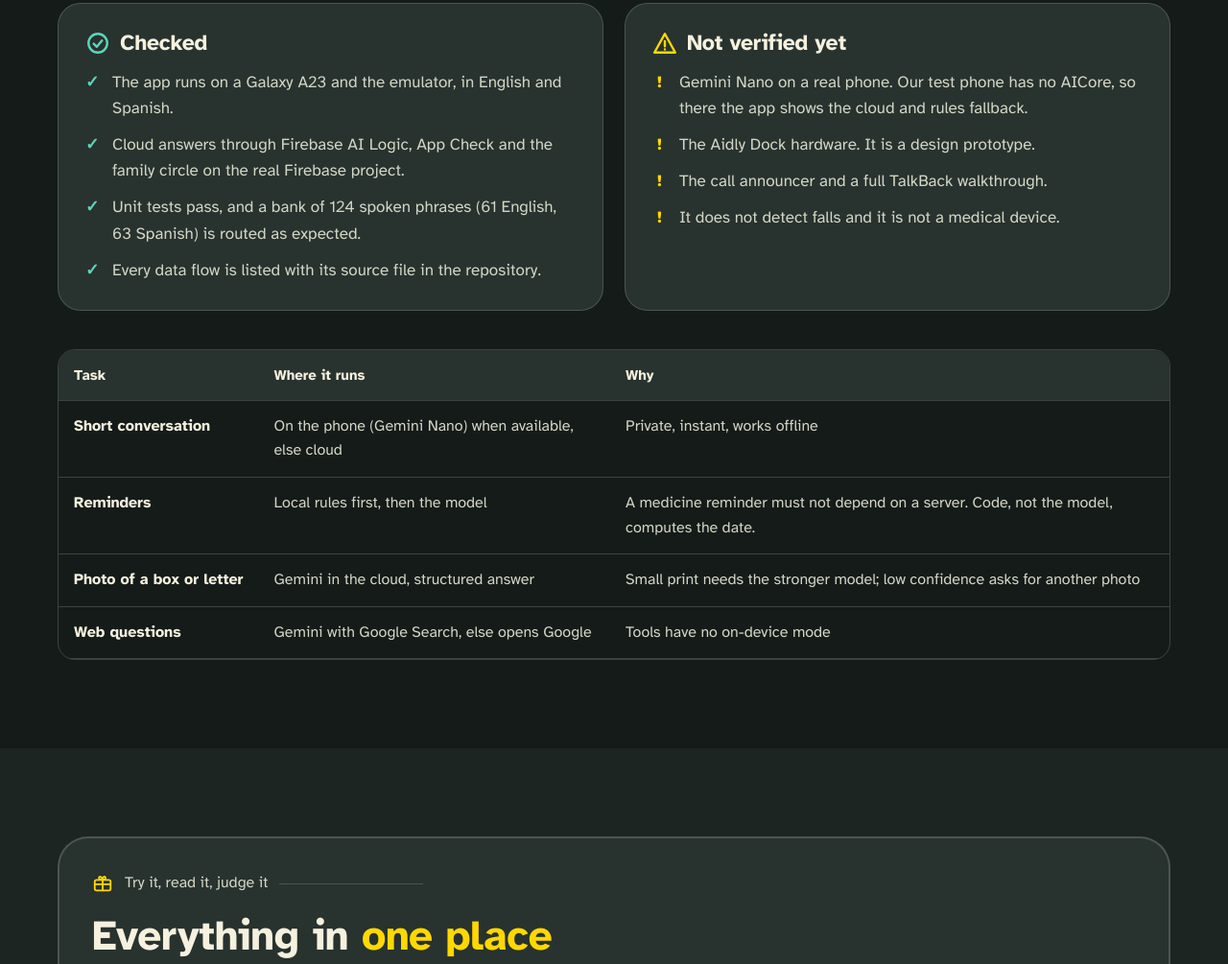
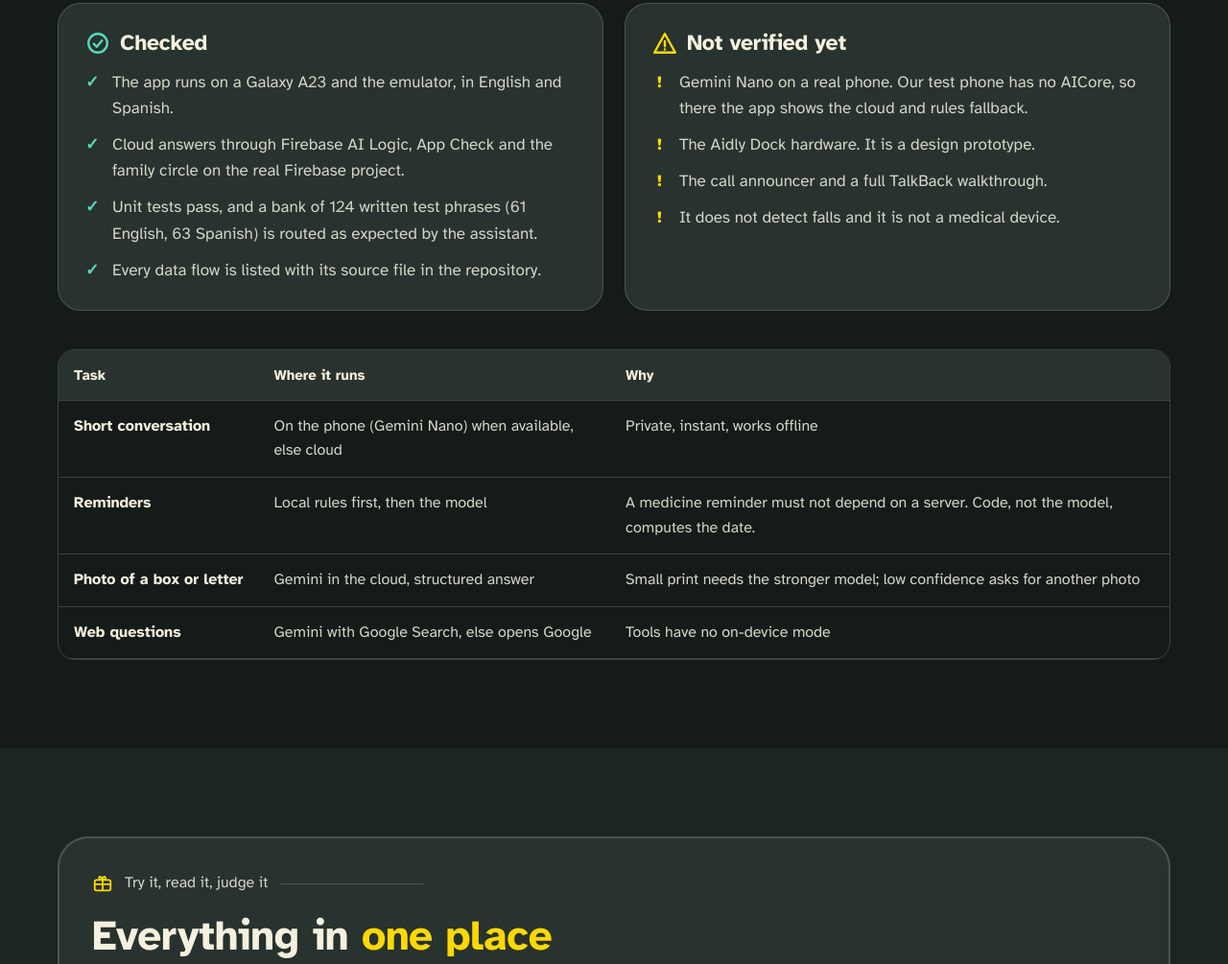
Before and after one commit to victordanielmun/aidly, a plain HTML site: page web/index.html in a window 1280 px wide. Shown: the part 4264-5269 px from the top of the page at 96% size. Drawn offline with Linux system fonts and the light colour scheme.

Commit message:
Web: las 124 frases del banco de rutas son de texto, no habladas
Co-Authored-By: Claude Sonnet 5.5 <noreply@anthropic.com>

```diff
--- a/web/index.html
+++ b/web/index.html
@@ -382,7 +382,7 @@ footer a{color:var(--text2)}
       <div class="caja si rv"><h3><svg viewBox="0 0 24 24" fill="none" stroke="currentColor" stroke-width="2.2" stroke-linecap="round" stroke-linejoin="round" aria-hidden="true"><circle cx="12" cy="12" r="9"/><path d="M8 12.5l3 3 5-6"/></svg><span lang="en">Checked</span><span lang="es">Comprobado</span></h3><ul>
         <li><span lang="en">The app runs on a Galaxy A23 and the emulator, in English and Spanish.</span><span lang="es">La app funciona en un Galaxy A23 y en el emulador, en español e inglés.</span></li>
         <li><span lang="en">Cloud answers through Firebase AI Logic, App Check and the family circle on the real Firebase project.</span><span lang="es">Respuestas en la nube con Firebase AI Logic, App Check y el círculo familiar en el proyecto real de Firebase.</span></li>
-        <li><span lang="en">Unit tests pass, and a bank of 124 spoken phrases (61 English, 63 Spanish) is routed as expected.</span><span lang="es">Las pruebas unitarias pasan y un banco de 124 frases (61 en inglés, 63 en español) se encamina como se espera.</span></li>
+        <li><span lang="en">Unit tests pass, and a bank of 124 written test phrases (61 English, 63 Spanish) is routed as expected by the assistant.</span><span lang="es">Las pruebas unitarias pasan y un banco de 124 frases de prueba escritas (61 en inglés, 63 en español) se encamina como se espera en el asistente.</span></li>
         <li><span lang="en">Every data flow is listed with its source file in the repository.</span><span lang="es">Cada flujo de datos está listado con su archivo de origen en el repositorio.</span></li>
       </ul></div>
       <div class="caja no rv"><h3><svg viewBox="0 0 24 24" fill="none" stroke="currentColor" stroke-width="2.2" stroke-linecap="round" stroke-linejoin="round" aria-hidden="true"><path d="M12 3l10 18H2zM12 10v5M12 18h.01"/></svg><span lang="en">Not verified yet</span><span lang="es">Aún sin verificar</span></h3><ul>
```
